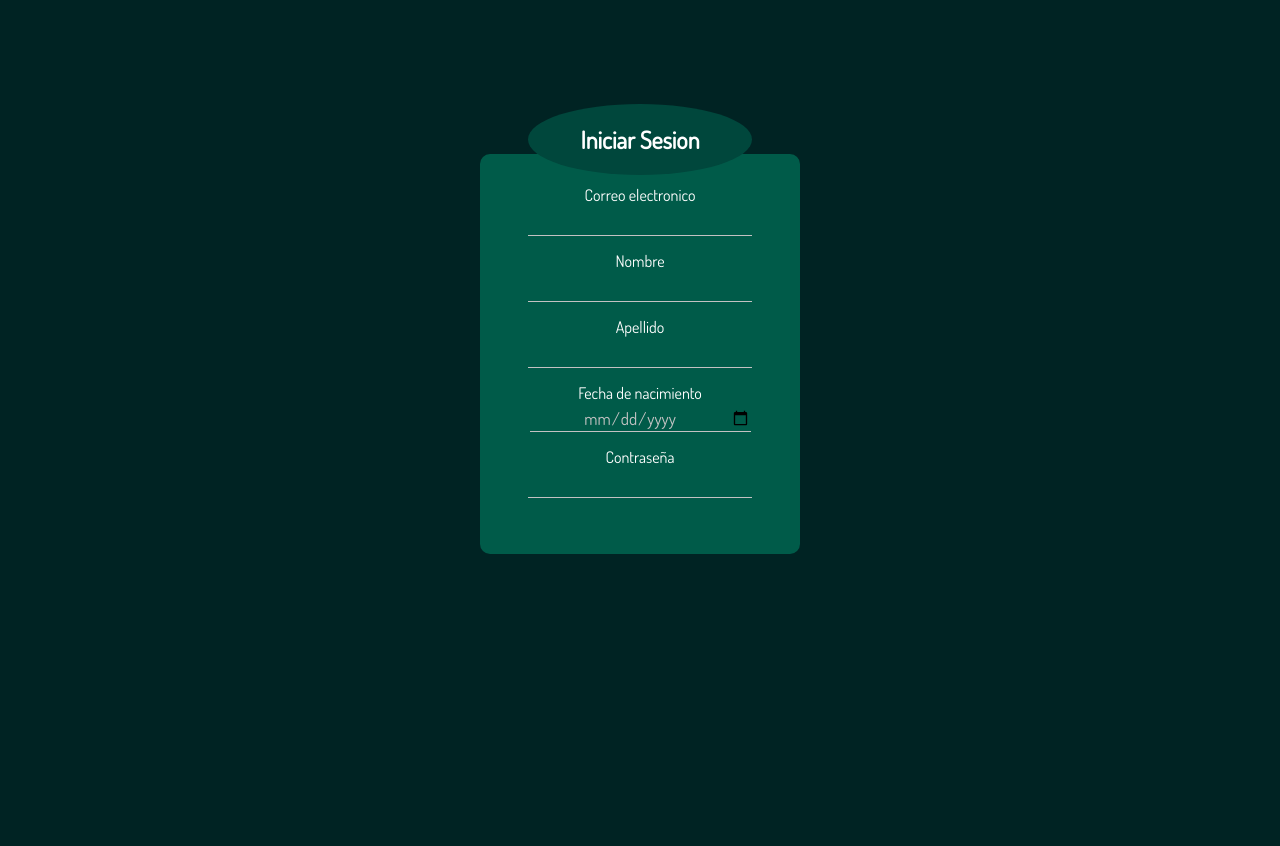
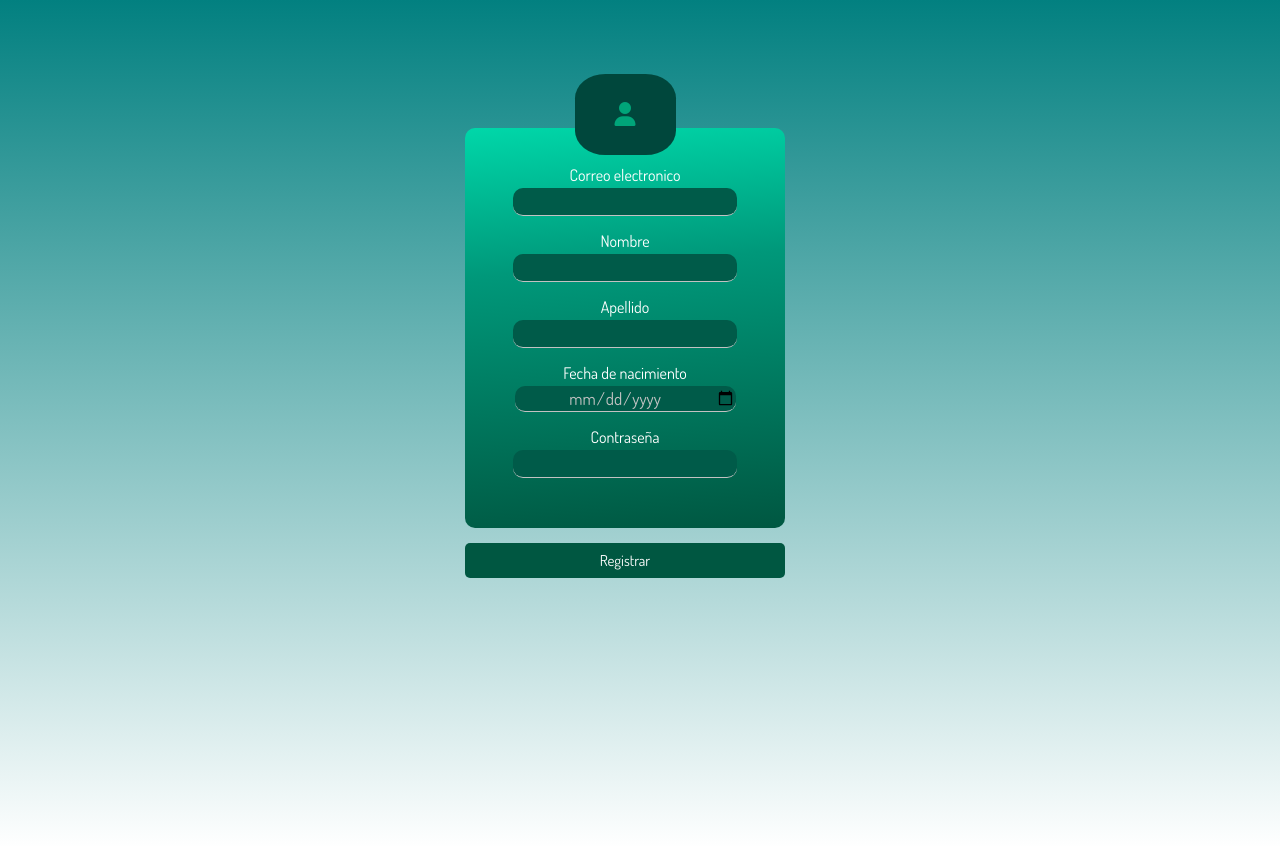
Before and after one commit to Fio27/EA, a plain HTML site: page html/registro.html in a window 1280 px wide. Before the commit the page ends 810 px from the top, so only its background shows below. Drawn offline with Linux system fonts and the light colour scheme.

Commit message:
Nuevos cambios al apartado de registro

```diff
--- a/css/registro.css
+++ b/css/registro.css
@@ -1,16 +1,16 @@
 @import url("https://fonts.googleapis.com/css2?family=Dosis&family=Montserrat:wght@200&family=Noto+Sans:wght@200&display=swap");
 
 body {
-  background-color: rgb(0, 35, 35);
+  background: linear-gradient(180deg, rgb(2, 128, 128) 0%, rgb(255, 255, 255) 100%);
   position: relative;
-  display: flex;
-  justify-content: center;
-  margin-top: 12%;
+  display: grid;
+  place-content: center;
+  margin-top: 10%;
   margin-bottom: 20%;
 }
 
 form{
-  background-color: rgb(0, 91, 73);
+  background: linear-gradient(175deg, rgba(0,215,169,1) 0%, rgba(0,152,122,1) 35%, rgba(0,87,65,1) 100%);
   font-family: "Dosis", sans-serif;
   color: white;
   width: 320px;
@@ -24,11 +24,19 @@ form{
 form .title{
   margin-bottom: 20px;
   translate: 0 -40px;
-  background-color: rgb(0, 71, 60);
   position: relative;
   display: flex;
   justify-content: center;
-  border-radius: 50%;
+  width: auto;
+  height: auto;
+}
+
+form .title i{
+  background-color: rgb(0, 71, 60);
+  color: rgb(0, 165, 121);
+  padding: 40px;
+  border-radius: 30%;
+  size: 200px;
 }
 
 form .formBox{
@@ -53,6 +61,7 @@ form .formBox .inputBox .input{
 }
 
 form .formBox .inputBox .input input{
+  border-radius: 10px;
   font-family: "Dosis", sans-serif;
   font-size: 17px;
   text-align: center;
@@ -63,3 +72,21 @@ form .formBox .inputBox .input input{
   border: none;
   border-bottom: 1px rgb(194, 194, 194) solid;
 }
+
+button{
+  color: white;
+  translate: -15px 0;
+  margin: 15px;
+  width: 320px;
+  border: none;
+  padding: 8px;
+  border-radius: 5px;
+  background-color: rgba(0,87,65,1);
+  font-family: "Dosis", sans-serif;
+  font-size: 15px;
+}
+
+button:hover{
+  cursor: pointer;
+  background-color: rgba(0,152,122,1);
+}
--- a/html/registro.html
+++ b/html/registro.html
@@ -6,11 +6,12 @@
     <meta name="viewport" content="width=device-width, initial-scale=1.0" />
     <title>Registrar usuario</title>
     <link rel="stylesheet" href="../css/registro.css" />
+    <script src="https://kit.fontawesome.com/3d4c892592.js" crossorigin="anonymous"></script>
   </head>
   <body>
     <form action="">
       <div class="title">
-        <h2>Iniciar Sesion</h2>
+        <i class="fa-solid fa-user fa-xl"></i>
       </div>
       <div class="formBox">
         <div class="inputBox">
@@ -55,5 +56,6 @@
         </div>
       </div>
     </form>
+    <button>Registrar</button>
   </body>
 </html>
```
